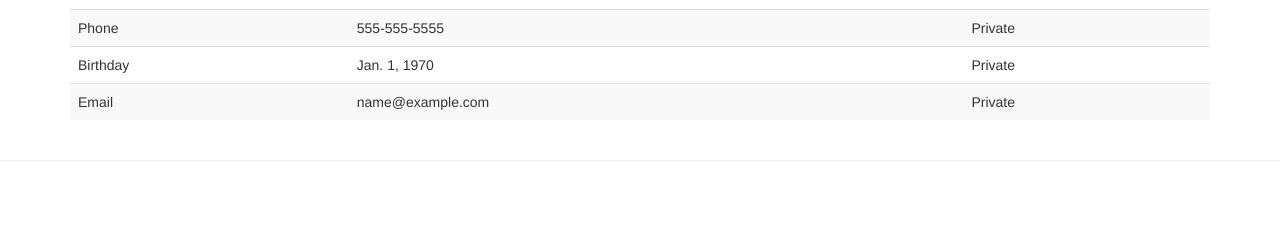
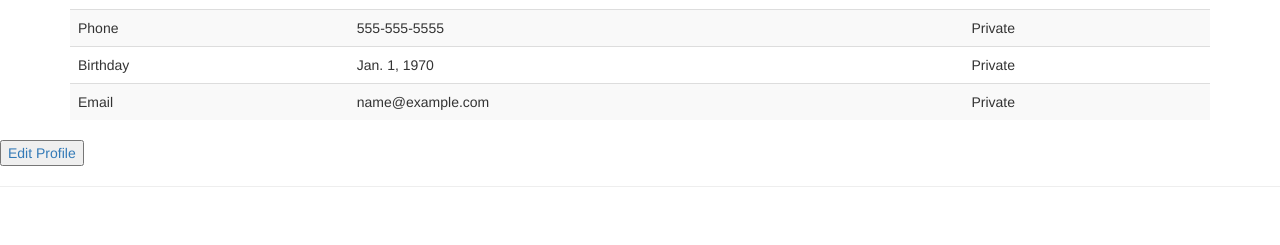
Before and after one commit to joelstanner/django-imager, a Django app: page /accounts/profile/ in a window 1280 px wide. Shown: the part 454-699 px from the top of the page. Run offline with Django 3.2, Linux system fonts and the light colour scheme; the visitor is signed in with stand-in values (Sample User, id 1); data comes from the database, SQL or seed files in the repository; data that the repository does not hold is empty; some libraries are stand-ins or nearby versions.

Commit message:
working on editing for profile

```diff
--- a/imager/imager/templates/profile.html
+++ b/imager/imager/templates/profile.html
@@ -33,7 +33,7 @@
         {% endfor %}
     </ul>
     <h1>Personal Info:</h1>
-    <table class="table table-striped"">
+    <table class="table table-striped">
         <tr>
             <td>Phone</td>
             <td>{{profile.phone}}</td>
@@ -51,4 +51,5 @@
         </tr>
     </table>
 </div>
+<a href="/update_profile/{{ profile.id }}"><button>Edit Profile</button></a>
 {% endblock%}
--- /dev/null
+++ b/imager/imager/templates/update_profile.html
@@ -0,0 +1,5 @@
+<form action="" method="post">
+    {% csrf_token %}
+    {{ form.as_p }}
+    <input type="submit" value="Update" />
+</form>
--- a/imager/imager/urls.py
+++ b/imager/imager/urls.py
@@ -11,6 +11,10 @@ urlpatterns = patterns('',
     url(r'^accounts/', include('registration.backends.default.urls')),
     url(r'^accounts/profile/$', views.profile, name='profile'),
     url(r'^images/', include('imager_images.urls')),
+    url(r'^update_profile/(?P<pk>\d+)/$', views.ProfileUpdate.as_view(
+        template_name="update_profile.html",
+        success_url='/images/library'),
+        name='update_profile'),
     url(r'^add_photo/', views.PhotoCreate.as_view(
         template_name="photo_form.html",
         success_url='/images/library'),
--- a/imager/imager/views.py
+++ b/imager/imager/views.py
@@ -26,6 +26,10 @@ def profile(request):
         return redirect('/accounts/login/')
 
     return render(request, 'profile.html', {'profile': ImagerProfile.objects.get(pk=request.user.id)})
+
+
+class ProfileUpdate(UpdateView):
+    model = ImagerProfile
 
 
 class PhotoCreate(CreateView):
--- a/imager/profiles/templates/profiles/imagerprofile_detail.html
+++ b/imager/profiles/templates/profiles/imagerprofile_detail.html
@@ -4,6 +4,7 @@
 
 <div class='container'>
     <h1>{{object.user.username}}</h1>
+    <a href="/update_profile/{{ object.id }}"><button>Edit Profile</button></a>
     <img src='{{ object.picture.url }}'>
     <table style="width:100%">
         <tr>
@@ -40,4 +41,5 @@
         {% endfor %}
     </ul>
 </div>
+
 {% endblock%}
```
Also changed, not shown: imager/media/butterfly_RRKblZs.jpg (added), imager/media/dog_CgC2t9I.jpg (added), imager/media/elephant_GD5b2ib.jpg (added), imager/media/fly_9D0LW3T.jpg (added), 4 other files.
